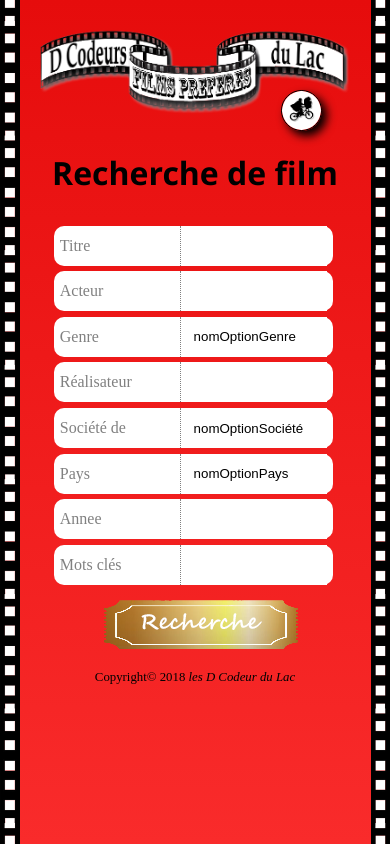
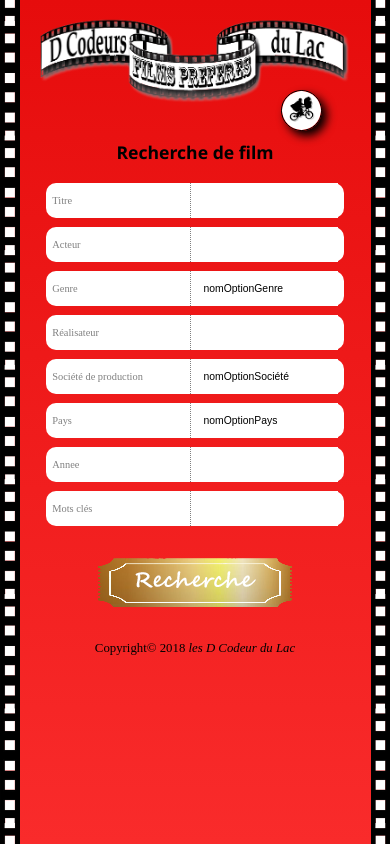
Before and after one commit to SylvieFeline/Films-bdd, a PHP site: page / in a window 390 px wide. Run offline with PHP 8.4, Linux system fonts and the light colour scheme.

Commit message:
06/12/18 > 11:48 >> Réorganisation du responsive mobile.

```diff
--- a/css/style.css
+++ b/css/style.css
@@ -1,4 +1,6 @@
+
 /* ***************** GESTION DES ELEMENTS PRINCIPAUX ****************** */
+
 *
 {
     padding: 0;
@@ -21,8 +23,6 @@ body
 
 header, main
 {
-
-    padding-top: 3%;
     margin: auto;
     width: 85%;
 }
@@ -32,6 +32,7 @@ h1
     margin-top: 5%;
     text-align: center;
     font-family: 'Segoe UI';
+    font-size: 1.1em;
 }
 
 /* ****************** GESTION DU HEADER ****************** */
@@ -40,6 +41,15 @@ header
 {
     text-align: center;
     margin-bottom: 5%;
+}
+
+/* Image de titre : "D codeur du Lac" */
+.banner
+{
+    margin-top: 5%;
+    margin-bottom: 5%;
+    width: 95%;
+    text-align: center;
 }
 
 /* Bouton, retour maison */
@@ -51,15 +61,6 @@ header > div
     width: 10%;
     top: 0%;
     left: 0%;
-}
-
-/* Image de titre : "D codeur du Lac" */
-.banner
-{
-    margin-top: 5%;
-    margin-bottom: 5%;
-    width: 95%;
-    text-align: center;
 }
 
 .backHouse /* Logo, retour maison */
@@ -83,7 +84,7 @@ form
     display: flex;
     justify-content: center;
     flex-direction: column;
-    width: 85%;
+    width: 90%;
     margin: auto;
     color: grey;
 }
@@ -91,32 +92,33 @@ form
 form > div
 {
     border-radius: 10px;
-    width: 95%;
-    height: 40px;
+    width: 100%;
+    height: 35px;
     background-color: white;
     display: flex;
-    justify-content: space-between;
+    justify-content: space-around;
     align-items: center;
-    margin-bottom: 2%;
-    padding-left: 2%;
-    padding-right: 2%;
+    margin-bottom: 3%;
 }
 
 label
 {
     height: 100%;
-    width: 45%;
-    line-height: 40px;
+    width: 46%;
+    line-height: 35px;
     text-align: left;
+    font-size: 0.65em;
     border-right: 1px dotted grey;
 }
 
 select, input
 {
     -webkit-appearance: none; /* Retirer la flèche de la liste déroulante */
-    width: 50%; border: none;
+    font-size: 0.65em;
+    height: 100%;
+    width: 45%;
+    border: none;
     background-color: white;
-    height: 100%;
 }
 
 form > div:last-child /* Focus sur la div du bouton Envoyer*/
@@ -124,14 +126,13 @@ form > div:last-child /* Focus sur la div du bouton Envoyer*/
     background: none;
     width: 100%;
     justify-content: center;
-    margin-top: 5%;
+    margin-top: 10%;
 }
 
 .btn-search
 {
     background: none;
     background-image: url("./../images/boutonTicketRecherchePetit.png");
-    background-repeat: no-repeat;
     width: 200px;
     height: 49px;
 }
@@ -139,7 +140,19 @@ form > div:last-child /* Focus sur la div du bouton Envoyer*/
 /* ****************** GESTION DU FOOTER ****************** */
 footer
 {
+    position: relative;
+    bottom: 0%;
+    width: 100%;
+    height: 40px;
+    line-height: 40px;
+    display: flex;
+    justify-content: center;
     margin-top: 5%;
     font-size: 0.8em;
     text-align: center;
 }
+
+footer > p
+{
+
+}
--- a/index.php
+++ b/index.php
@@ -62,12 +62,12 @@
 
                 <div>
                     <label>Annee</label>
-                    <input type="text" name="annee" maxlength="4">
+                    <input type="text" name="annee" maxlength="4"> <!-- Saisi d'entier uniquement -->
                 </div>
 
                 <div>
                     <label>Mots clés</label>
-                    <input type="text" name="motsCles"> <!-- Saisi d'entier uniquement -->
+                    <input type="text" name="motsCles">
                 </div>
 
                 <div>
@@ -87,13 +87,3 @@
     </body>
     <!-- Fin corps de la page -->
 </html>
-
-
-<!--
-    A faire:
-    ********
-
-        Saisie d'entier pour le text dans "année".
-        Rechercher comment lié le select à la base de donnée.
-
- -->
```
